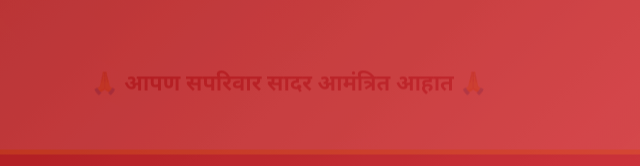
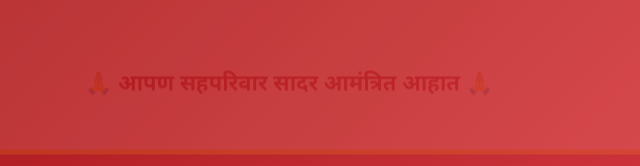
Before and after one commit to Aanandjoshi1122/Wedding-Invitation, a plain HTML site: page index.html in a window 1280 px wide. Shown: the part 634-800 px from the top of the page, 351-991 px from the left. Drawn offline with Linux system fonts and the light colour scheme.

Commit message:
Update index.html

```diff
--- a/index.html
+++ b/index.html
@@ -837,7 +837,7 @@
 
                 <div class="divider"></div>
                 <div style="font-size: 22px; color: #8B0000; margin-top: 25px; font-weight: bold;">
-                    🙏 आपण सपरिवार सादर आमंत्रित आहात 🙏
+                    🙏 आपण सहपरिवार सादर आमंत्रित आहात 🙏
                 </div>
             </div>
         </div>
```
